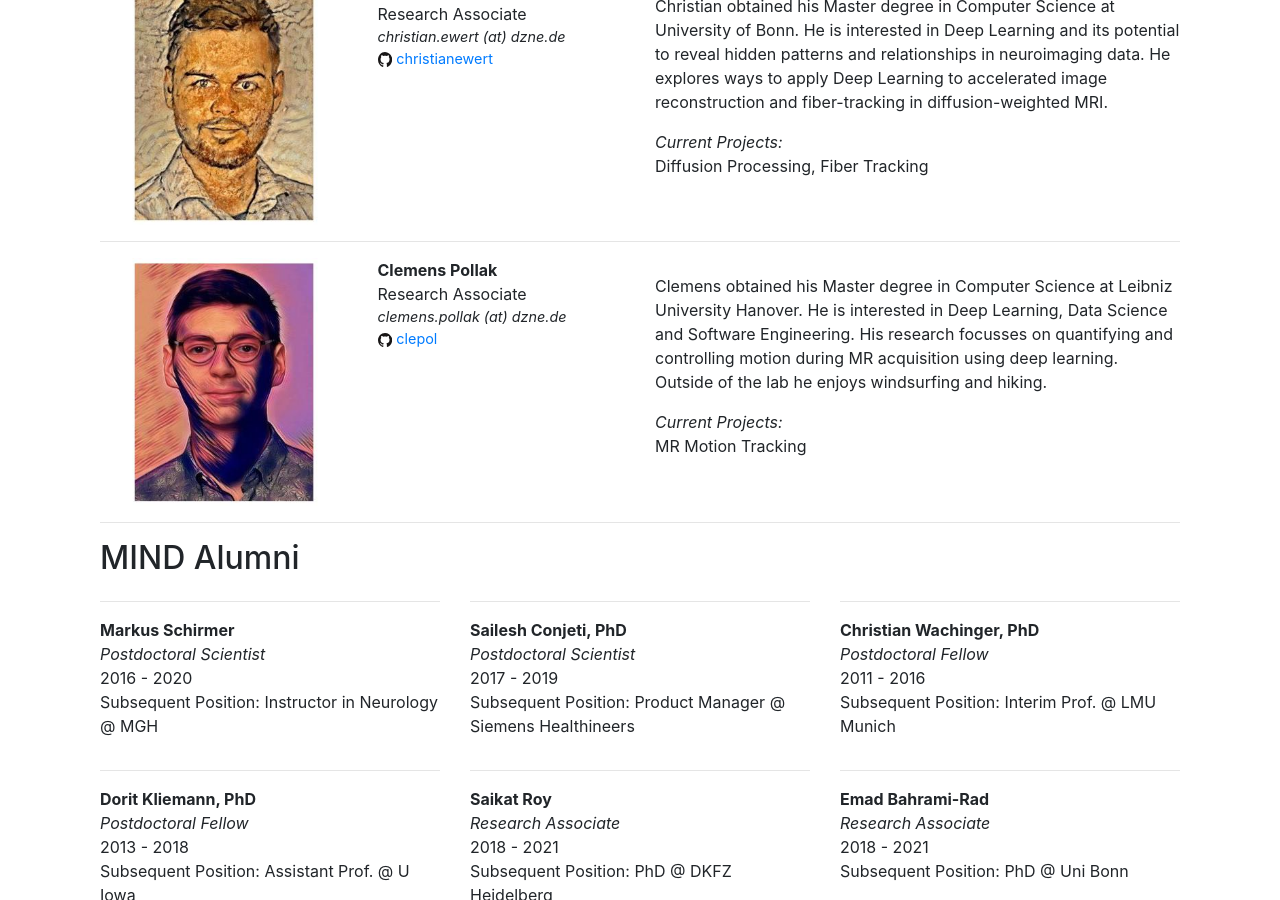
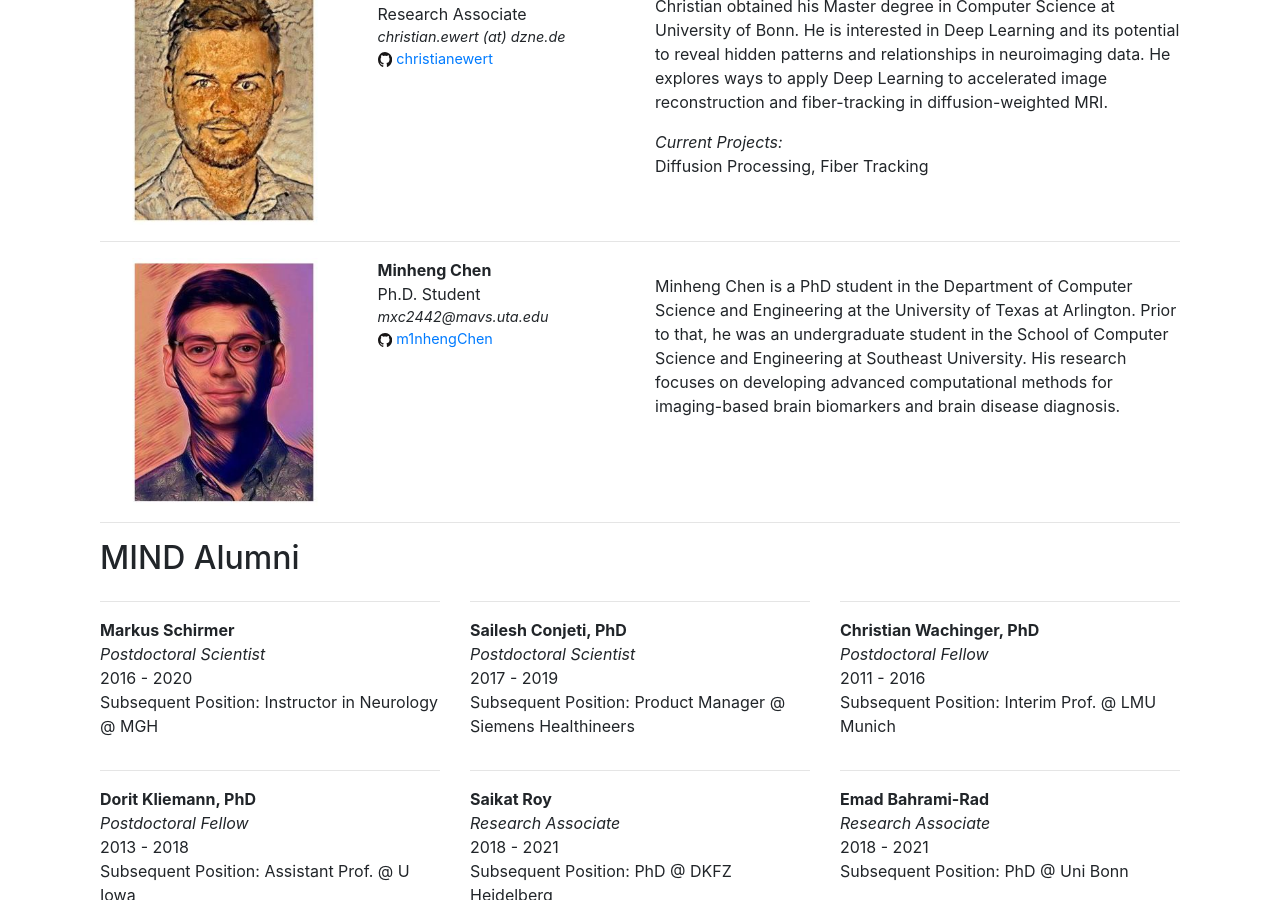
Before and after one commit to Deep-MI/Deep-MI.github.io, a Jekyll site: the page built from members/index.html, in a window 1280 px wide and 900 px high, scrolled down 2554 px. Built offline with Jekyll 4.4.1, drawn with Linux system fonts in a browser that asks for light colours; nearby versions of some CDN libraries; comment, search, counter and statistics services are not loaded.

Commit message:
Update members.yml

```diff
--- a/_data/members.yml
+++ b/_data/members.yml
@@ -107,13 +107,11 @@
   in diffusion-weighted MRI.'
   projects: 'Diffusion Processing, Fiber Tracking'
 
-- name: Clemens Pollak
+- name: Minheng Chen
   image: /static/img/members/pollak.jpg
-  position: Research Associate
-  email: clemens.pollak (at) dzne.de
-  github: clepol
-  description: 'Clemens obtained his Master degree in Computer Science at Leibniz University Hanover.
-  He is interested in Deep Learning, Data Science and Software Engineering. His research focusses on
-  quantifying and controlling motion during MR acquisition using deep learning.
-  Outside of the lab he enjoys windsurfing and hiking.'
-  projects: 'MR Motion Tracking'
+  position: Ph.D. Student
+  email: mxc2442@mavs.uta.edu
+  github: m1nhengChen
+  description: 'Minheng Chen is a PhD student in the Department of Computer Science and Engineering at the University of Texas at Arlington.
+  Prior to that, he was an undergraduate student in the School of Computer Science and Engineering at Southeast University.
+  His research focuses on developing advanced computational methods for imaging-based brain biomarkers and brain disease diagnosis.'
```
